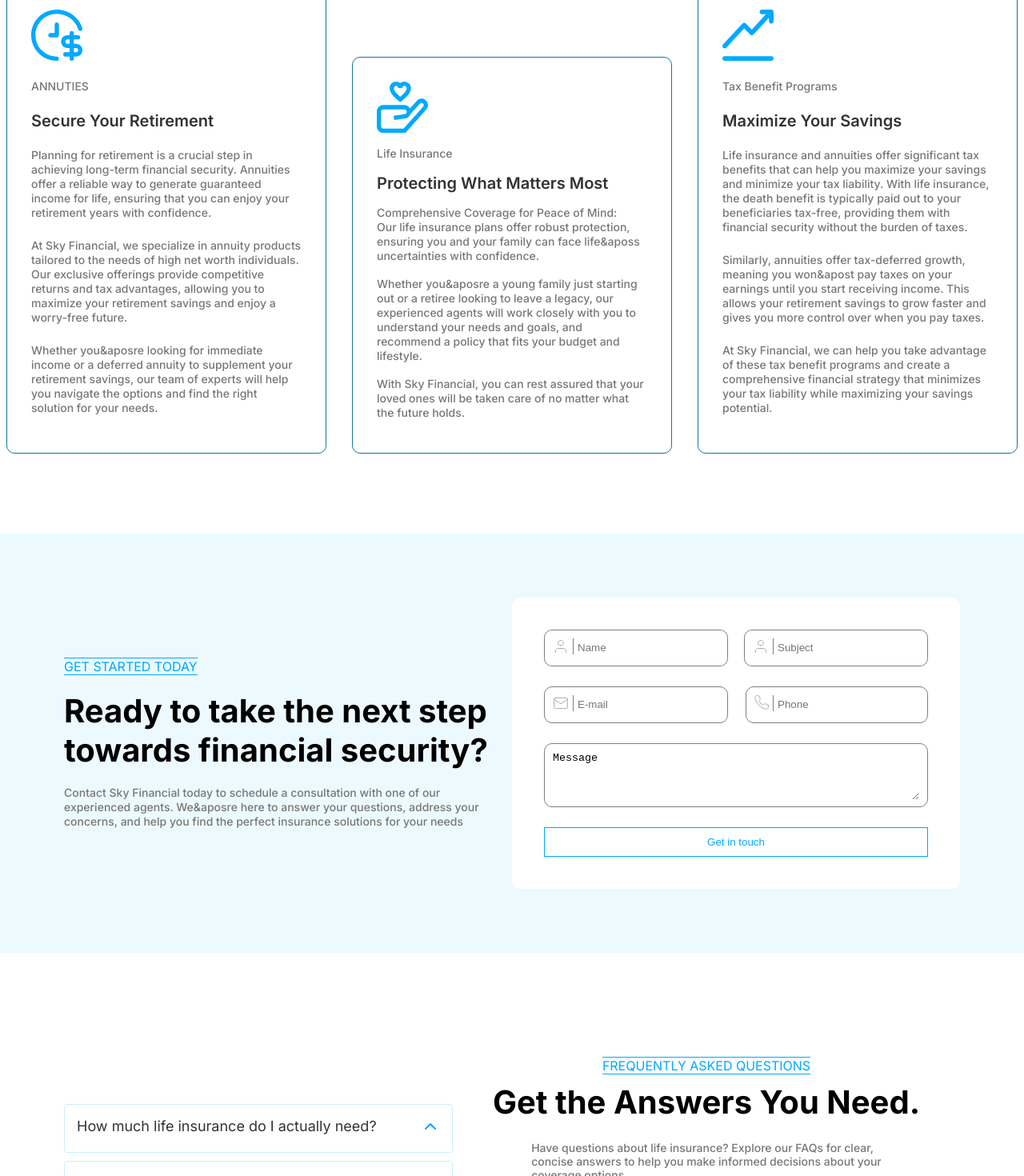
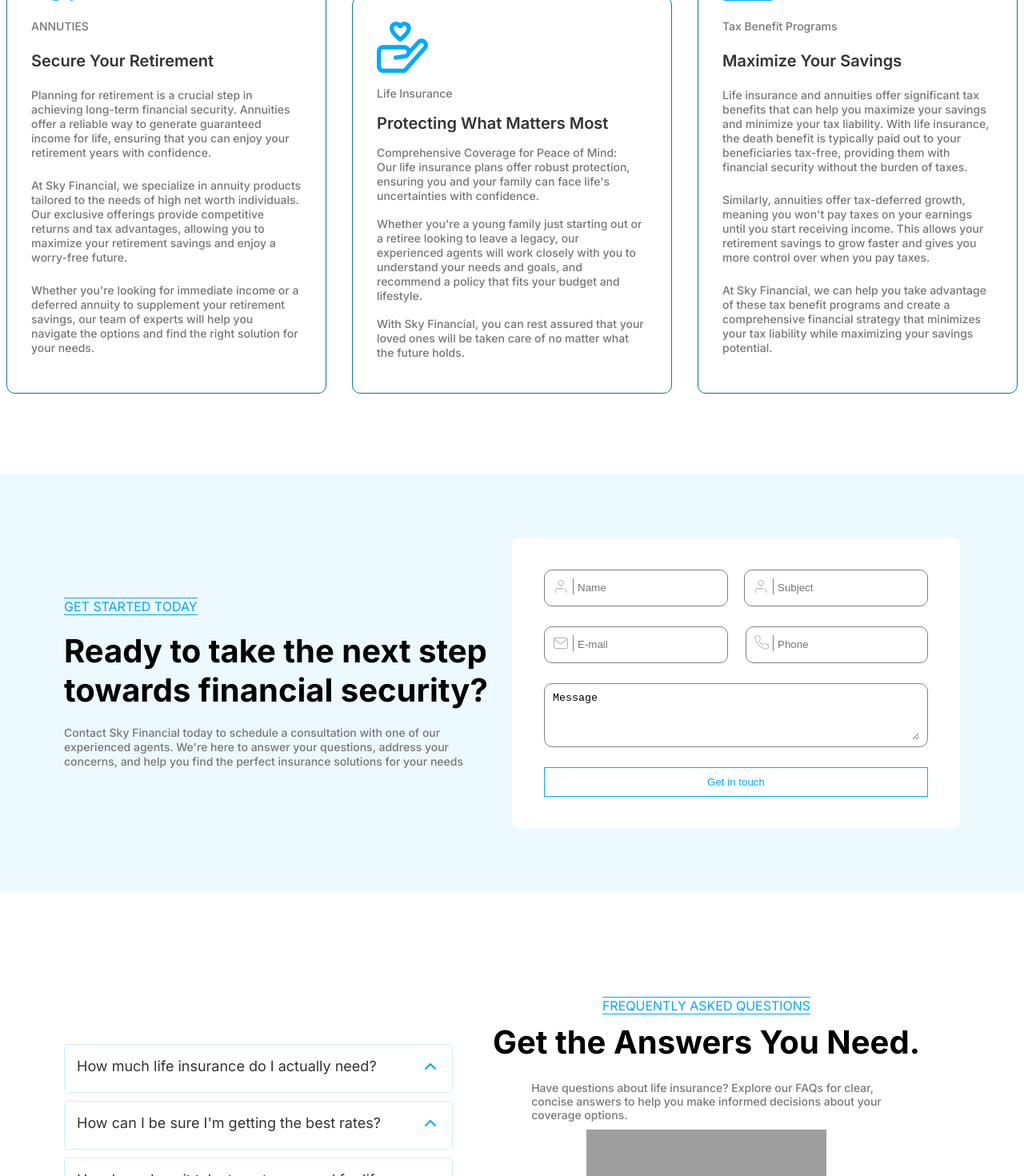
Before and after one commit to ragulrathesh/sky-finance, a Next.js app: page / in a window 1280 px wide. Shown: the part 1330-2800 px from the top of the page at 80% size. Built offline with nearby package versions, Linux system fonts and the light colour scheme; grey boxes are pictures that could not be loaded.

Commit message:
fixed error

```diff
--- a/src/app/components/footer/page.js
+++ b/src/app/components/footer/page.js
@@ -12,7 +12,7 @@ export default function page(){
 
                 </div>
                 <div className="footer-para">
-                   <p>Welcome to SKY FINANCIAL, where we prioritize protecting your future above all else. Our About Us section offers a glimpse into who we are, our values, and why we&aposre dedicated to ensuring your peace of mind. Meet our experienced team, learn about our history, and discover how our personalized approach to life insurance can safeguard your loved ones&apos financial security. At [Agency Name], we&aposre here to guide you toward a future of confidence and security.</p>
+                   <p>Welcome to SKY FINANCIAL, where we prioritize protecting your future above all else. Our About Us section offers a glimpse into who we are, our values, and why we&apos;re dedicated to ensuring your peace of mind. Meet our experienced team, learn about our history, and discover how our personalized approach to life insurance can safeguard your loved ones&apos; financial security. At [Agency Name], we&apos;re here to guide you toward a future of confidence and security.</p>
                 </div>
                 <div className="footer-line">
 
--- a/src/app/page.js
+++ b/src/app/page.js
@@ -14,7 +14,7 @@ export default function Home() {
             <p>WELCOME TO SKY  FINANCIAL</p>
           </div>
           <div className="heading">
-                <h1>Life&apos s a Journey, Fly Confidently with our Protection.</h1>
+                <h1>Life&apos;s a Journey, Fly Confidently with our Protection.</h1>
           </div>
           <div className="content">
               <p>At Sky Financial, we specialize in providing comprehensive life insurance and annuity options tailored to meet the unique needs of individuals across all age groups and income levels. As a licensed provider in all 50 states, we are dedicated to helping clients nationwide secure their financial futures with innovative insurance solutions.<br/> Explore our website to learn more about our products and how we can help you achieve peace of mind and financial security.</p>
@@ -64,7 +64,7 @@ export default function Home() {
                   worry-free future.
                 </p>
                 <p className="p-three">
-                  Whether you&aposre looking for immediate income or a deferred
+                  Whether you&apos;re looking for immediate income or a deferred
                   annuity to supplement your retirement savings, our team of
                   experts will help you navigate the options and find the right
                   solution for your needs.
@@ -77,10 +77,10 @@ export default function Home() {
                 <p className="p-one">
                 Comprehensive Coverage for Peace of Mind:<br/>
                 Our life insurance plans offer robust protection,
-                ensuring you and your family can face life&aposs uncertainties with confidence.
+                ensuring you and your family can face life&apos;s uncertainties with confidence.
                 </p>
                 <p className="p-two">
-                Whether you&aposre a young family just starting out or a retiree looking to leave a legacy,
+                Whether you&apos;re a young family just starting out or a retiree looking to leave a legacy,
                  our experienced agents will work closely with you to understand your needs and goals,
                  and recommend a policy that fits your budget and lifestyle.
                 </p>
@@ -98,7 +98,7 @@ export default function Home() {
                    beneficiaries tax-free, providing them with financial security without the burden of taxes.
                 </p>
                 <p className="p-two">
-                  Similarly, annuities offer tax-deferred growth, meaning you won&apost pay taxes on your
+                  Similarly, annuities offer tax-deferred growth, meaning you won&apos;t pay taxes on your
                   earnings until you start receiving income. This allows your retirement savings to
                   grow faster and gives you more control over when you pay taxes.
                 </p>
@@ -117,7 +117,7 @@ export default function Home() {
             towards financial security?</h1>
           <p className="form-msg-para">
           Contact Sky Financial today to schedule a consultation with one of our<br/>
-          experienced agents. We&aposre here to answer your questions, address your <br/>
+          experienced agents. We&apos;re here to answer your questions, address your <br/>
           concerns, and help you find the perfect insurance solutions for your needs
           </p>
         </div>
@@ -204,11 +204,11 @@ export default function Home() {
                     factors like your income, debts, and future expenses.
                   </p>
                   <p>
-                    A general rule of thumb is to aim for coverage that&aposs 5-10
+                    A general rule of thumb is to aim for coverage that&apos;s 5-10
                     times your annual income.
                   </p>
                   <p>
-                    owever, it&aposs crucial to consider your specific
+                    owever, it&apos;s crucial to consider your specific
                     circumstances, such as outstanding debts, education expenses
                     for dependents, and future financial goals
                   </p>
@@ -221,7 +221,7 @@ export default function Home() {
               }
             />
             <Accordion
-              title="How can I be sure I&aposm getting the best rates?"
+              title="How can I be sure I&apos;m getting the best rates?"
               content={
                 <div className="accordion-content">
                   <p>
@@ -233,7 +233,7 @@ export default function Home() {
                     the most competitive offers tailored to your needs.
                   </p>
                   <p>
-                    Our transparent approach means you&aposll always know you&aposre
+                    Our transparent approach means you&apos;ll always know you&apos;re
                     getting the best deal available.
                   </p>
                   <p>
@@ -254,7 +254,7 @@ export default function Home() {
                   </p>
                   <p>
                     Factors such as the type of policy, your health, and the
-                    insurer&aposs underwriting process influence the timeline.
+                    insurer&apos;underwriting process influence the timeline.
                   </p>
                   <p>
                     Generally, simpler policies like term life insurance may be
@@ -283,7 +283,7 @@ export default function Home() {
                     it expire.
                   </p>
                   <p>
-                    It&aposs important to review your options with your insurance
+                    It&apos;s important to review your options with your insurance
                     provider to determine the best course of action based on
                     your current needs and financial situation.
                   </p>
@@ -301,7 +301,7 @@ export default function Home() {
                 <div className="accordion-content">
                   <p>
                     To ensure your life insurance adequately protects your loved
-                    ones, start by assessing your family&aposs financial needs and
+                    ones, start by assessing your family&apos;s financial needs and
                     future obligations.
                   </p>
                   <p>
@@ -319,7 +319,7 @@ export default function Home() {
                   </p>
                   <p>
                     Rest assured, our commitment to personalized guidance
-                    ensures your loved ones are safeguarded against life&aposs
+                    ensures your loved ones are safeguarded against life&apos;s
                     uncertainties.
                   </p>
                 </div>
```
